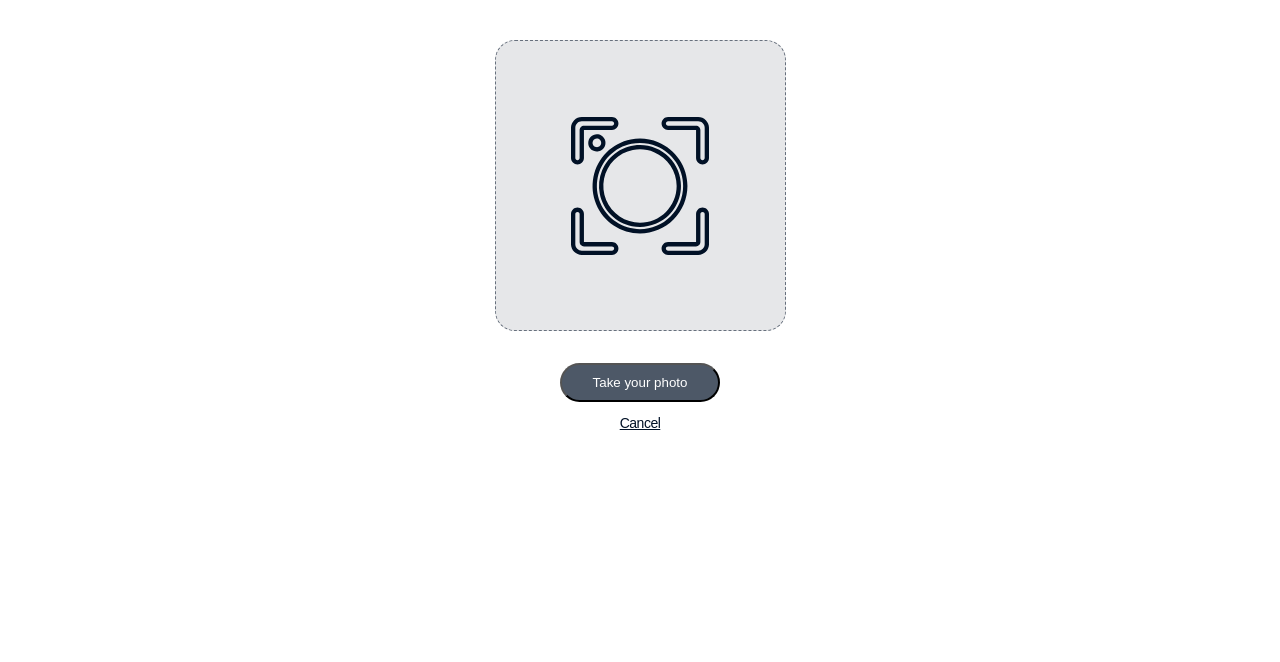
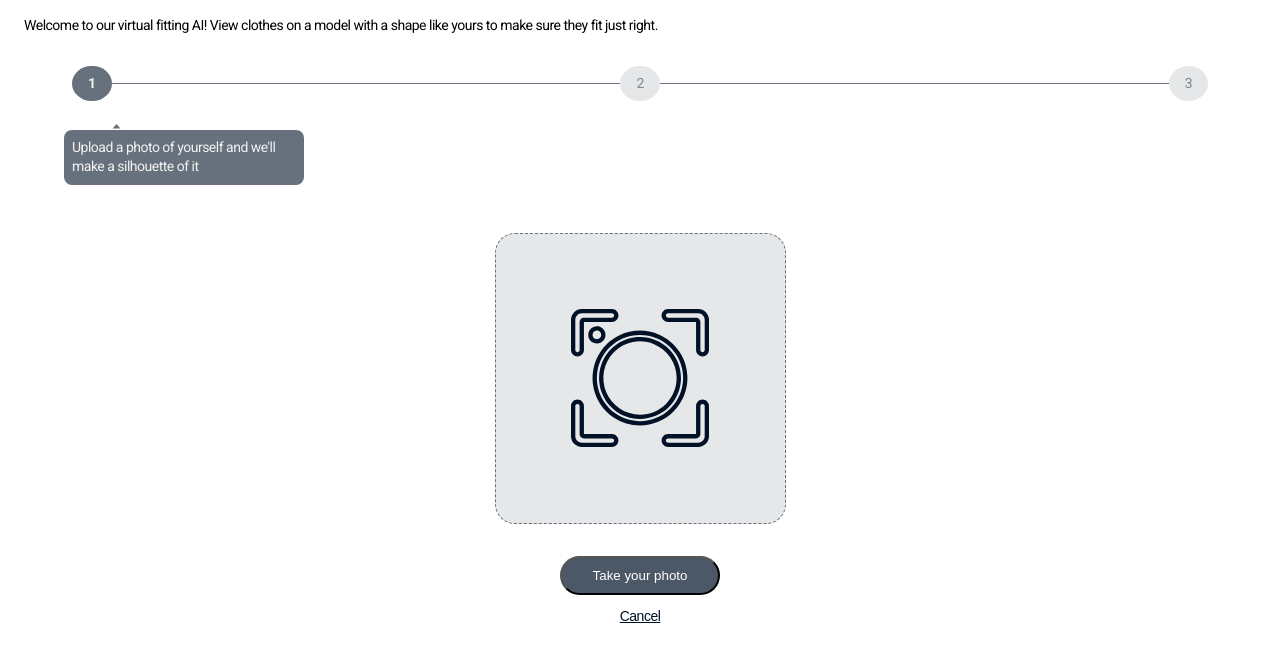
Before and after one commit to mayteles/virtual-try-on-client, a React (Create React App) app: page /upload in a window 1280 px wide. Shown: the top 662 px of the page. Built offline with nearby package versions, Linux system fonts and the light colour scheme.

Commit message:
import firstStep component to render on top of the page

```diff
--- a/src/pages/UploadPhoto/UploadPhoto.js
+++ b/src/pages/UploadPhoto/UploadPhoto.js
@@ -1,8 +1,10 @@
 import UserUpload from "../../components/UserUpload/UserUpload";
+import FirstStep from "../../components/Steps/FirstStep";
 
 const UploadPhoto = () => {
   return (
     <>
+      <FirstStep />
       <UserUpload />
     </>
   );
```
